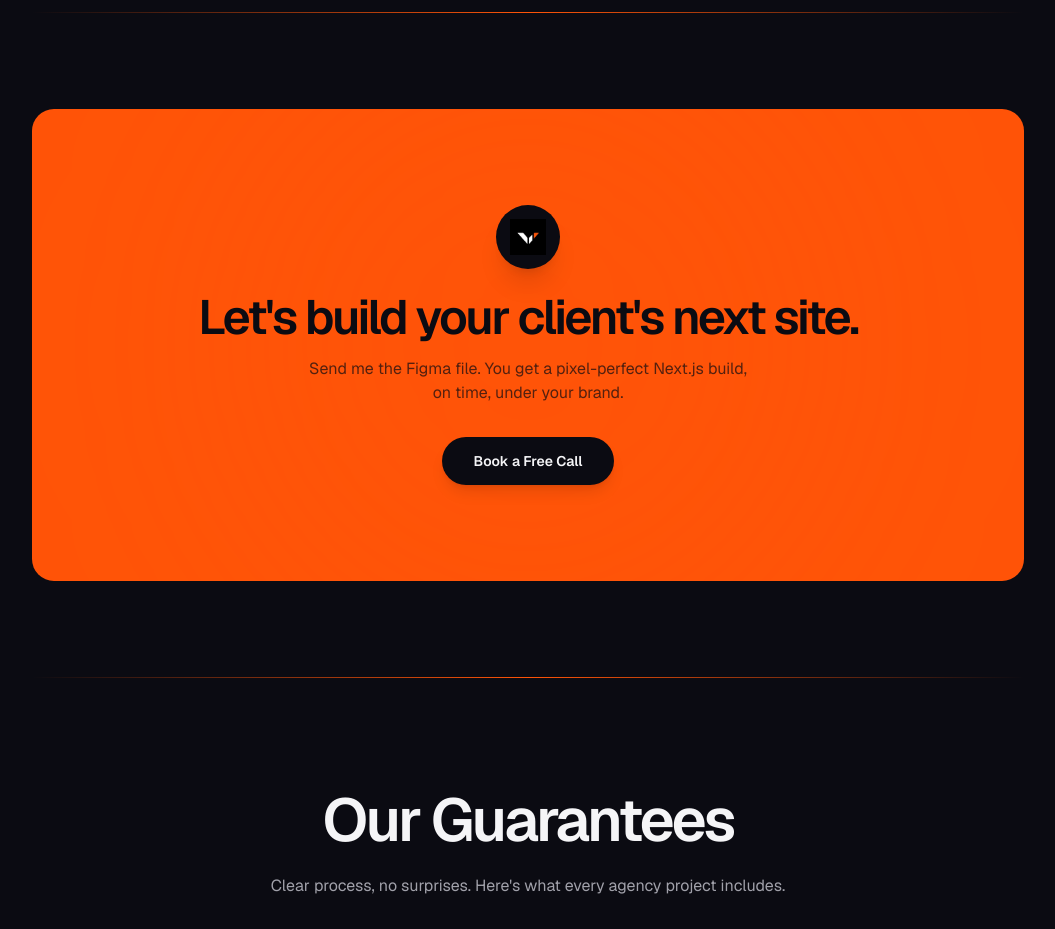
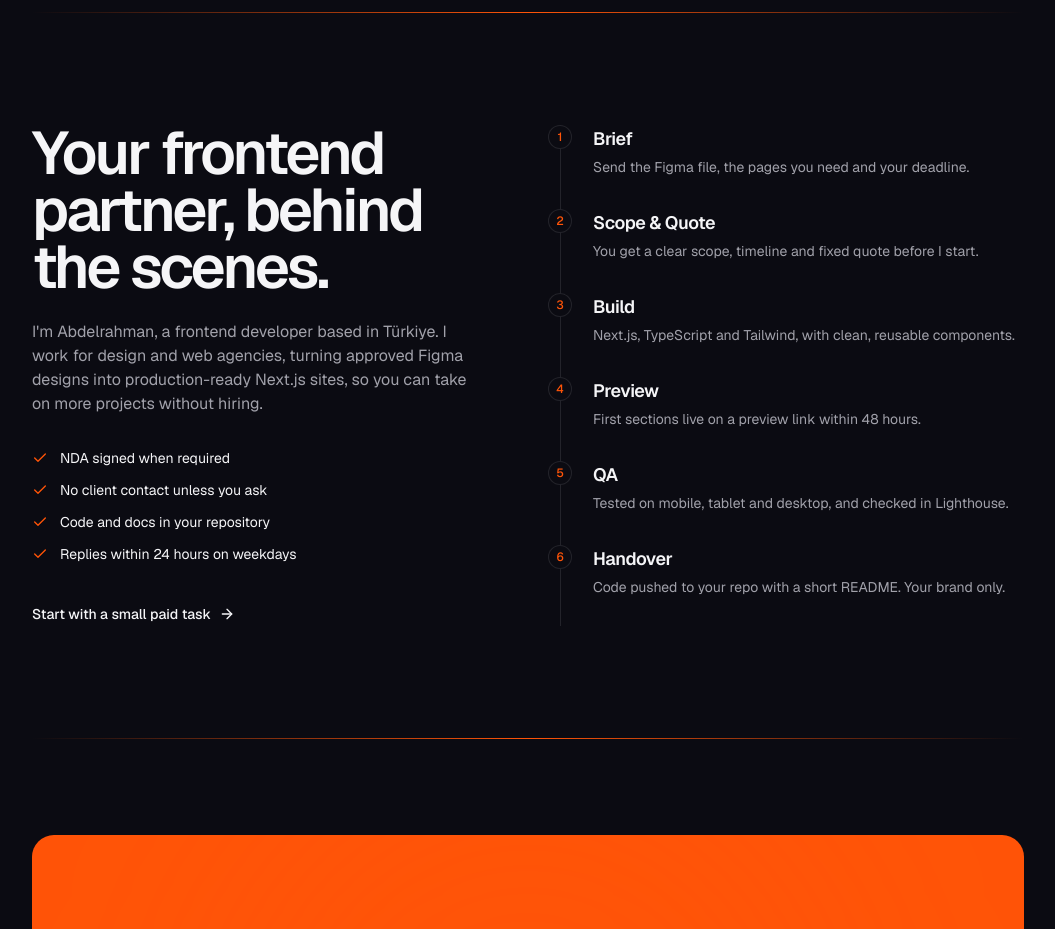
Before and after one commit to Eng-d7h/devora-portfolio, a Next.js app: page / in a window 1280 px wide. Shown: the part 2500-3429 px from the top of the page, without its empty margins (112-1167 px from the left). Built offline with nearby package versions, Linux system fonts and the light colour scheme; no server answers.

Commit message:
feat: about section with working process

```diff
--- a/app/page.tsx
+++ b/app/page.tsx
@@ -1,3 +1,4 @@
+import About from "@/components/sections/About";
 import BrandBanner from "@/components/sections/BrandBanner";
 import Contact from "@/components/sections/Contact";
 import CtaBanner from "@/components/sections/CtaBanner";
@@ -16,6 +17,8 @@ export default function page() {
       <Divider/>
       <Services />
       <Divider/>
+      <About/>
+      <Divider/>
       <CtaBanner/>
       <Divider/>
       <Guarantees/>
--- /dev/null
+++ b/components/sections/About.tsx
@@ -0,0 +1,65 @@
+import { ArrowRight, Check } from "lucide-react";
+
+const expectations = [
+  "NDA signed when required",
+  "No client contact unless you ask",
+  "Code and docs in your repository",
+  "Replies within 24 hours on weekdays",
+];
+
+const steps = [
+  { title: "Brief", description: "Send the Figma file, the pages you need and your deadline." },
+  { title: "Scope & Quote", description: "You get a clear scope, timeline and fixed quote before I start." },
+  { title: "Build", description: "Next.js, TypeScript and Tailwind, with clean, reusable components." },
+  { title: "Preview", description: "First sections live on a preview link within 48 hours." },
+  { title: "QA", description: "Tested on mobile, tablet and desktop, and checked in Lighthouse." },
+  { title: "Handover", description: "Code pushed to your repo with a short README. Your brand only." },
+];
+
+export default function About() {
+  return (
+    <section id="about" className="mx-auto max-w-5xl px-4 py-16 md:py-28">
+      <div className="grid gap-16 md:grid-cols-2">
+        <div>
+          <h2 className="text-4xl md:text-6xl font-semibold leading-[0.95] tracking-tighter">
+            Your frontend partner, behind the scenes.
+          </h2>
+          <p className="mt-6 max-w-md text-muted-foreground">
+            I&apos;m Abdelrahman, a frontend developer based in Türkiye. I work for design and
+            web agencies, turning approved Figma designs into production-ready Next.js sites,
+            so you can take on more projects without hiring.
+          </p>
+
+          <ul className="mt-8 flex flex-col gap-3">
+            {expectations.map((item) => (
+              <li key={item} className="flex items-start gap-3 text-sm">
+                <Check className="mt-0.5 size-4 shrink-0 text-primary" />
+                {item}
+              </li>
+            ))}
+          </ul>
+
+          <a
+            href="#contact"
+            className="group mt-10 inline-flex items-center gap-2 text-sm font-medium transition hover:text-primary"
+          >
+            Start with a small paid task
+            <ArrowRight className="size-4 transition group-hover:translate-x-1" />
+          </a>
+        </div>
+
+        <ol className="flex flex-col gap-8 border-l pl-8">
+          {steps.map((step, index) => (
+            <li key={step.title} className="relative">
+              <span className="absolute -left-[45px] top-0 grid size-6 place-items-center rounded-full border bg-background text-xs font-medium text-primary">
+                {index + 1}
+              </span>
+              <h3 className="text-lg font-semibold tracking-tight">{step.title}</h3>
+              <p className="mt-1 text-sm text-muted-foreground">{step.description}</p>
+            </li>
+          ))}
+        </ol>
+      </div>
+    </section>
+  );
+}
--- a/components/sections/Navbar.tsx
+++ b/components/sections/Navbar.tsx
@@ -6,7 +6,7 @@ import { Menu, X } from "lucide-react";
 
 const links = [
   { key: 1, label: "HOME", short: "Home", href: "#home", mobile: false },
-  { key: 2, label: "ABOUT ME", short: "About", href: "#aboutme", mobile: false },
+  { key: 2, label: "ABOUT ME", short: "About", href: "#about", mobile: false },
   { key: 3, label: "MY SERVICE", short: "Services", href: "#service", mobile: true },
   { key: 4, label: "PORTFOLIO", short: "Work", href: "#portfolio", mobile: false },
   { key: 5, label: "TESTIMONIALS", short: "Reviews", href: "#testimonials", mobile: false },
```
